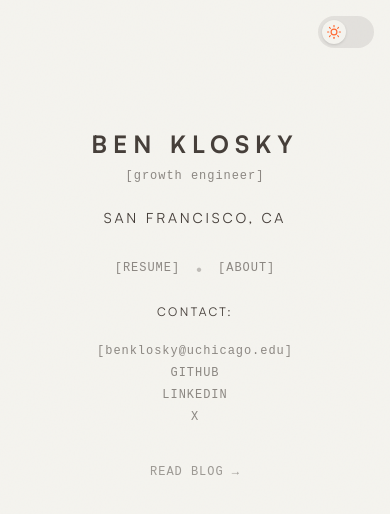
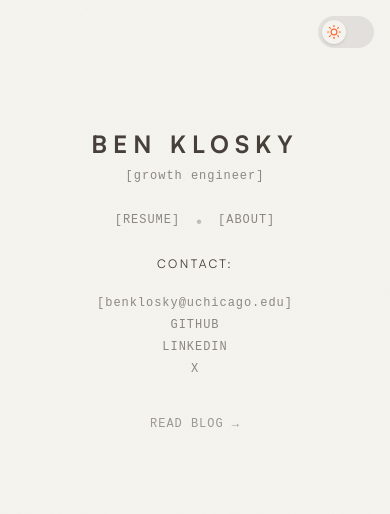
Before and after one commit to bklosk/benklosky.com, a Next.js app: page / in a window 390 px wide. Shown: the top 514 px of the page. Built offline with nearby package versions, Linux system fonts and the light colour scheme.

Commit message:
Remove location display from HomeView component to streamline layout and improve responsiveness.

```diff
--- a/src/components/views/HomeView.tsx
+++ b/src/components/views/HomeView.tsx
@@ -30,17 +30,6 @@ export function HomeView({ onViewChange, onArticleSelect }: HomeViewProps) {
         </h1>
         <p className="mono text-xs lg:text-xs text-taupe/60 tracking-wider">
           [growth engineer]
-        </p>
-      </motion.div>
-
-      {/* Location */}
-      <motion.div
-        className="text-center mb-6 lg:mb-6"
-        variants={fadeInUp}
-        transition={{ duration: 0.35 }}
-      >
-        <p className="text-sm lg:text-sm text-taupe tracking-[0.2em] mb-1">
-          SAN FRANCISCO, CA
         </p>
       </motion.div>
 
```
